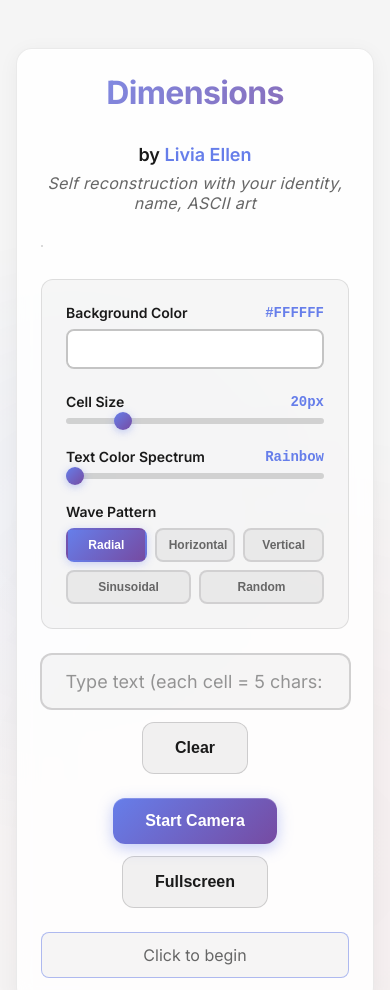
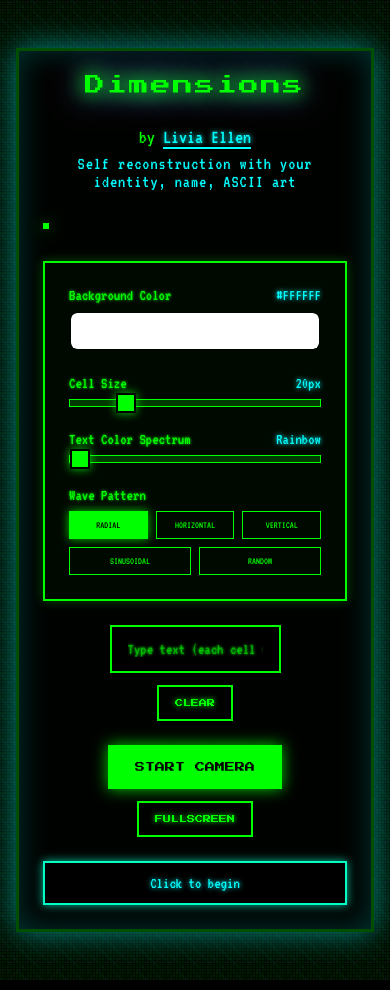
Before and after one commit to liviaellen/Dimensions-ASCII-art, a website built with Vite: page index.html in a window 390 px wide. Shown: the top 990 px of the page. Built offline with nearby package versions, Linux system fonts and the light colour scheme.

Commit message:
Transform to Y2K retro web style
- Changed color scheme from purple to lime green, cyan, and magenta
- Added pixelated fonts (Press Start 2P and VT323)
- Replaced smooth gradients with Y2K grid background pattern
- Updated all UI elements to match retro aesthetic:
  - Sharp borders instead of rounded
  - Glowing neon text effects
  - Matrix-style green terminal look
  - Retro button styling with uppercase text
- Added animated grid background with multiple layers
- Updated responsive design for pixelated fonts

```diff
--- a/index.html
+++ b/index.html
@@ -9,7 +9,7 @@
   <title>Dimensions - Live Cell Visualization</title>
   <link rel="preconnect" href="https://fonts.googleapis.com">
   <link rel="preconnect" href="https://fonts.gstatic.com" crossorigin>
-  <link href="https://fonts.googleapis.com/css2?family=Inter:wght@300;400;600;700&display=swap" rel="stylesheet">
+  <link href="https://fonts.googleapis.com/css2?family=Press+Start+2P&family=VT323&display=swap" rel="stylesheet">
 </head>
 
 <body>
--- a/style.css
+++ b/style.css
@@ -1,14 +1,14 @@
 :root {
-  --primary-gradient: linear-gradient(135deg, #667eea 0%, #764ba2 100%);
-  --secondary-gradient: linear-gradient(135deg, #f093fb 0%, #f5576c 100%);
-  --accent-gradient: linear-gradient(135deg, #4facfe 0%, #00f2fe 100%);
-  --success-gradient: linear-gradient(135deg, #43e97b 0%, #38f9d7 100%);
-  --bg-light: #f5f5f5;
-  --bg-card: rgba(0, 0, 0, 0.02);
-  --text-primary: #1a1a1a;
-  --text-secondary: #666666;
-  --glass-bg: rgba(255, 255, 255, 0.85);
-  --glass-border: rgba(0, 0, 0, 0.08);
+  --primary-gradient: linear-gradient(135deg, #00ff00 0%, #00ffff 100%);
+  --secondary-gradient: linear-gradient(135deg, #ff00ff 0%, #ffff00 100%);
+  --accent-gradient: linear-gradient(135deg, #00ffff 0%, #ff00ff 100%);
+  --success-gradient: linear-gradient(135deg, #00ff00 0%, #00ff00 100%);
+  --bg-light: #000000;
+  --bg-card: rgba(0, 255, 0, 0.05);
+  --text-primary: #00ff00;
+  --text-secondary: #00ffff;
+  --glass-bg: rgba(0, 0, 0, 0.85);
+  --glass-border: rgba(0, 255, 0, 0.3);
 }
 
 * {
@@ -23,7 +23,7 @@ html {
 }
 
 body {
-  font-family: 'Inter', -apple-system, BlinkMacSystemFont, 'Segoe UI', sans-serif;
+  font-family: 'VT323', monospace;
   background: var(--bg-light);
   color: var(--text-primary);
   min-height: 100vh;
@@ -43,24 +43,22 @@ body::before {
   left: 0;
   right: 0;
   bottom: 0;
-  background:
-    radial-gradient(circle at 20% 50%, rgba(102, 126, 234, 0.05) 0%, transparent 50%),
-    radial-gradient(circle at 80% 80%, rgba(245, 87, 108, 0.05) 0%, transparent 50%);
-  animation: bgShift 20s ease-in-out infinite;
+  background-image:
+    repeating-linear-gradient(0deg, rgba(0, 255, 0, 0.1) 0px, transparent 1px, transparent 2px, rgba(0, 255, 0, 0.1) 3px),
+    repeating-linear-gradient(90deg, rgba(0, 255, 0, 0.1) 0px, transparent 1px, transparent 2px, rgba(0, 255, 0, 0.1) 3px),
+    repeating-linear-gradient(45deg, rgba(0, 255, 255, 0.05) 0px, transparent 1px, transparent 10px, rgba(0, 255, 255, 0.05) 11px),
+    repeating-linear-gradient(-45deg, rgba(255, 0, 255, 0.05) 0px, transparent 1px, transparent 10px, rgba(255, 0, 255, 0.05) 11px);
+  background-size: 20px 20px, 20px 20px, 40px 40px, 40px 40px;
+  animation: bgShift 20s linear infinite;
   pointer-events: none;
 }
 
 @keyframes bgShift {
-
-  0%,
+  0% {
+    background-position: 0 0, 0 0, 0 0, 0 0;
+  }
   100% {
-    opacity: 1;
-    transform: scale(1);
-  }
-
-  50% {
-    opacity: 0.8;
-    transform: scale(1.1);
+    background-position: 20px 20px, 20px 20px, 40px 40px, -40px -40px;
   }
 }
 
@@ -75,13 +73,26 @@ body::before {
 .container {
   background: var(--glass-bg);
   backdrop-filter: blur(10px);
-  border-radius: 16px;
-  border: 1px solid var(--glass-border);
+  border-radius: 0;
+  border: 3px solid var(--glass-border);
   padding: 2.5rem;
   box-shadow:
-    0 4px 20px rgba(0, 0, 0, 0.05),
-    inset 0 1px 0 rgba(255, 255, 255, 0.5);
-  animation: fadeIn 0.6s ease-out;
+    0 0 20px rgba(0, 255, 0, 0.3),
+    inset 0 0 20px rgba(0, 255, 0, 0.1);
+  animation: fadeIn 0.6s ease-out, borderGlow 2s ease-in-out infinite;
+}
+
+@keyframes borderGlow {
+  0%, 100% {
+    box-shadow:
+      0 0 20px rgba(0, 255, 0, 0.3),
+      inset 0 0 20px rgba(0, 255, 0, 0.1);
+  }
+  50% {
+    box-shadow:
+      0 0 30px rgba(0, 255, 255, 0.5),
+      inset 0 0 30px rgba(0, 255, 255, 0.2);
+  }
 }
 
 @keyframes fadeIn {
@@ -97,27 +108,35 @@ body::before {
 }
 
 .title {
-  font-size: 3rem;
-  font-weight: 700;
+  font-family: 'Press Start 2P', monospace;
+  font-size: 2rem;
+  font-weight: 400;
   text-align: center;
   margin-bottom: 2rem;
-  background: var(--primary-gradient);
-  -webkit-background-clip: text;
-  -webkit-text-fill-color: transparent;
-  background-clip: text;
-  letter-spacing: -0.02em;
-  animation: titlePulse 3s ease-in-out infinite;
+  color: #00ff00;
+  text-shadow:
+    0 0 10px #00ff00,
+    0 0 20px #00ff00,
+    0 0 30px #00ffff,
+    2px 2px 0px #000000;
+  letter-spacing: 0.1em;
+  animation: titlePulse 1.5s ease-in-out infinite;
 }
 
 @keyframes titlePulse {
-
-  0%,
-  100% {
-    opacity: 1;
+  0%, 100% {
+    text-shadow:
+      0 0 10px #00ff00,
+      0 0 20px #00ff00,
+      0 0 30px #00ffff,
+      2px 2px 0px #000000;
   }
-
   50% {
-    opacity: 0.8;
+    text-shadow:
+      0 0 20px #00ff00,
+      0 0 30px #00ffff,
+      0 0 40px #ff00ff,
+      2px 2px 0px #000000;
   }
 }
 
@@ -127,30 +146,32 @@ body::before {
 }
 
 .byline {
-  font-size: 1.125rem;
-  font-weight: 600;
+  font-size: 1.25rem;
+  font-weight: 400;
   color: var(--text-primary);
   margin-bottom: 0.5rem;
 }
 
 .byline a {
-  color: #667eea;
+  color: #00ffff;
   text-decoration: none;
   transition: all 0.3s ease;
-  border-bottom: 2px solid transparent;
+  border-bottom: 2px solid #00ffff;
+  text-shadow: 0 0 5px #00ffff;
 }
 
 .byline a:hover {
-  color: #764ba2;
-  border-bottom-color: #764ba2;
+  color: #ff00ff;
+  border-bottom-color: #ff00ff;
+  text-shadow: 0 0 10px #ff00ff;
 }
 
 .description {
-  font-size: 1rem;
+  font-size: 1.125rem;
   font-weight: 400;
   color: var(--text-secondary);
-  font-style: italic;
-  letter-spacing: 0.02em;
+  font-style: normal;
+  letter-spacing: 0.05em;
 }
 
 .main-content {
@@ -167,31 +188,33 @@ body::before {
   grid-template-columns: auto 1fr;
   grid-template-rows: auto 1fr;
   gap: 0;
-  background: #ffffff;
-  border-radius: 12px;
+  background: #000000;
+  border-radius: 0;
   overflow: hidden;
+  border: 2px solid #00ff00;
   box-shadow:
-    0 2px 10px rgba(0, 0, 0, 0.08),
-    inset 0 0 0 1px rgba(0, 0, 0, 0.1);
+    0 0 15px rgba(0, 255, 0, 0.5),
+    inset 0 0 15px rgba(0, 255, 0, 0.1);
 }
 
 .column-headers {
   grid-column: 2;
   grid-row: 1;
   display: flex;
-  background: linear-gradient(135deg, #f8f9fa 0%, #e9ecef 100%);
-  border-bottom: 2px solid rgba(0, 0, 0, 0.1);
+  background: #001100;
+  border-bottom: 2px solid #00ff00;
 }
 
 .column-header {
   min-width: 20px;
   padding: 8px 4px;
   text-align: center;
-  font-size: 11px;
-  font-weight: 600;
-  color: #495057;
-  border-right: 1px solid rgba(0, 0, 0, 0.08);
+  font-size: 12px;
+  font-weight: 400;
+  color: #00ff00;
+  border-right: 1px solid rgba(0, 255, 0, 0.3);
   letter-spacing: 0.5px;
+  text-shadow: 0 0 3px #00ff00;
 }
 
 
@@ -207,8 +230,8 @@ body::before {
   grid-row: 2;
   display: flex;
   flex-direction: column;
-  background: linear-gradient(135deg, #f8f9fa 0%, #e9ecef 100%);
-  border-right: 2px solid rgba(0, 0, 0, 0.1);
+  background: #001100;
+  border-right: 2px solid #00ff00;
 }
 
 .row-header {
@@ -218,10 +241,11 @@ body::before {
   display: flex;
   align-items: center;
   justify-content: center;
-  font-size: 11px;
-  font-weight: 600;
-  color: #495057;
-  border-bottom: 1px solid rgba(0, 0, 0, 0.08);
+  font-size: 12px;
+  font-weight: 400;
+  color: #00ff00;
+  border-bottom: 1px solid rgba(0, 255, 0, 0.3);
+  text-shadow: 0 0 3px #00ff00;
 }
 
 .video-container {
@@ -303,9 +327,10 @@ body::before {
   gap: 1.5rem;
   width: 100%;
   padding: 1.5rem;
-  background: rgba(0, 0, 0, 0.03);
-  border: 1px solid rgba(0, 0, 0, 0.1);
-  border-radius: 12px;
+  background: rgba(0, 17, 0, 0.5);
+  border: 2px solid #00ff00;
+  border-radius: 0;
+  box-shadow: 0 0 10px rgba(0, 255, 0, 0.3);
 }
 
 .slider-group {
@@ -318,56 +343,62 @@ body::before {
   display: flex;
   justify-content: space-between;
   align-items: center;
-  font-size: 0.875rem;
-  font-weight: 600;
-  color: #1a1a1a;
+  font-size: 1rem;
+  font-weight: 400;
+  color: #00ff00;
+  text-shadow: 0 0 3px #00ff00;
 }
 
 .slider-value {
-  color: #667eea;
-  font-family: 'Courier New', monospace;
-  font-weight: 600;
+  color: #00ffff;
+  font-family: 'VT323', monospace;
+  font-weight: 400;
+  text-shadow: 0 0 5px #00ffff;
 }
 
 .slider {
   width: 100%;
-  height: 6px;
-  border-radius: 3px;
-  background: rgba(0, 0, 0, 0.15);
+  height: 8px;
+  border-radius: 0;
+  background: rgba(0, 255, 0, 0.2);
   outline: none;
   -webkit-appearance: none;
   appearance: none;
+  border: 1px solid #00ff00;
 }
 
 .slider::-webkit-slider-thumb {
   -webkit-appearance: none;
   appearance: none;
-  width: 18px;
-  height: 18px;
-  border-radius: 50%;
-  background: linear-gradient(135deg, #667eea 0%, #764ba2 100%);
+  width: 20px;
+  height: 20px;
+  border-radius: 0;
+  background: #00ff00;
   cursor: pointer;
-  box-shadow: 0 2px 8px rgba(102, 126, 234, 0.4);
-  transition: transform 0.2s ease;
+  box-shadow: 0 0 10px rgba(0, 255, 0, 0.8);
+  transition: all 0.2s ease;
+  border: 2px solid #000000;
 }
 
 .slider::-webkit-slider-thumb:hover {
-  transform: scale(1.2);
+  background: #00ffff;
+  box-shadow: 0 0 15px rgba(0, 255, 255, 1);
 }
 
 .slider::-moz-range-thumb {
-  width: 18px;
-  height: 18px;
-  border-radius: 50%;
-  background: linear-gradient(135deg, #667eea 0%, #764ba2 100%);
+  width: 20px;
+  height: 20px;
+  border-radius: 0;
+  background: #00ff00;
   cursor: pointer;
-  border: none;
-  box-shadow: 0 2px 8px rgba(102, 126, 234, 0.4);
-  transition: transform 0.2s ease;
+  border: 2px solid #000000;
+  box-shadow: 0 0 10px rgba(0, 255, 0, 0.8);
+  transition: all 0.2s ease;
 }
 
 .slider::-moz-range-thumb:hover {
-  transform: scale(1.2);
+  background: #00ffff;
+  box-shadow: 0 0 15px rgba(0, 255, 255, 1);
 }
 
 .color-picker {
@@ -408,30 +439,32 @@ body::before {
 
 .wave-btn {
   flex: 1;
-  min-width: 80px;
-  padding: 0.5rem 0.75rem;
-  font-size: 0.75rem;
-  font-weight: 600;
-  color: #666;
-  background: rgba(0, 0, 0, 0.05);
-  border: 2px solid rgba(0, 0, 0, 0.1);
-  border-radius: 8px;
+  min-width: 60px;
+  padding: 0.5rem 0.5rem;
+  font-size: 0.625rem;
+  font-weight: 400;
+  color: #00ff00;
+  background: transparent;
+  border: 1px solid #00ff00;
+  border-radius: 0;
   cursor: pointer;
   transition: all 0.2s ease;
   white-space: nowrap;
+  text-transform: uppercase;
+  font-family: 'VT323', monospace;
 }
 
 .wave-btn:hover {
-  background: rgba(0, 0, 0, 0.08);
-  border-color: rgba(102, 126, 234, 0.4);
-  transform: translateY(-1px);
+  background: rgba(0, 255, 0, 0.1);
+  border-color: #00ffff;
+  box-shadow: 0 0 5px rgba(0, 255, 255, 0.5);
 }
 
 .wave-btn.active {
-  color: white;
-  background: var(--primary-gradient);
-  border-color: transparent;
-  box-shadow: 0 2px 8px rgba(102, 126, 234, 0.3);
+  color: #000000;
+  background: #00ff00;
+  border-color: #00ff00;
+  box-shadow: 0 0 10px rgba(0, 255, 0, 0.8);
 }
 
 .input-group {
@@ -451,61 +484,69 @@ body::before {
 
 .text-input {
   flex: 1;
-  padding: 1rem 1.5rem;
-  font-size: 1.125rem;
-  font-family: 'Inter', sans-serif;
-  color: #1a1a1a;
-  background: rgba(0, 0, 0, 0.03);
-  border: 2px solid rgba(0, 0, 0, 0.15);
-  border-radius: 12px;
+  padding: 0.875rem 1rem;
+  font-size: 1rem;
+  font-family: 'VT323', monospace;
+  color: #00ff00;
+  background: rgba(0, 0, 0, 0.8);
+  border: 2px solid #00ff00;
+  border-radius: 0;
   outline: none;
-  transition: all 0.3s ease;
+  transition: all 0.2s ease;
+  text-shadow: 0 0 3px #00ff00;
 }
 
 .text-input::placeholder {
-  color: rgba(0, 0, 0, 0.4);
+  color: rgba(0, 255, 0, 0.5);
 }
 
 .text-input:focus {
-  background: rgba(0, 0, 0, 0.05);
-  border-color: rgba(102, 126, 234, 0.6);
-  box-shadow: 0 0 0 4px rgba(102, 126, 234, 0.1);
+  background: rgba(0, 17, 0, 0.9);
+  border-color: #00ffff;
+  box-shadow: 0 0 10px rgba(0, 255, 255, 0.5);
+  text-shadow: 0 0 5px #00ff00;
 }
 
 .btn-secondary {
-  padding: 1rem 2rem;
-  font-size: 1rem;
-  font-weight: 600;
-  color: #1a1a1a;
-  background: rgba(0, 0, 0, 0.05);
-  border: 1px solid rgba(0, 0, 0, 0.15);
-  border-radius: 12px;
+  font-family: 'Press Start 2P', monospace;
+  padding: 0.875rem 1.5rem;
+  font-size: 0.625rem;
+  font-weight: 400;
+  color: #00ff00;
+  background: transparent;
+  border: 2px solid #00ff00;
+  border-radius: 0;
   cursor: pointer;
-  transition: all 0.3s ease;
+  transition: all 0.2s ease;
   white-space: nowrap;
+  text-transform: uppercase;
+  text-shadow: 0 0 5px #00ff00;
 }
 
 .btn-secondary:hover {
-  background: rgba(0, 0, 0, 0.1);
-  border-color: rgba(0, 0, 0, 0.25);
-  transform: translateY(-1px);
+  background: #00ff00;
+  color: #000000;
+  text-shadow: none;
+  box-shadow: 0 0 15px rgba(0, 255, 0, 0.8);
 }
 
 .btn-primary {
-  padding: 1rem 3rem;
-  font-size: 1.125rem;
-  font-weight: 600;
-  color: white;
-  background: var(--primary-gradient);
-  border: none;
-  border-radius: 12px;
+  font-family: 'Press Start 2P', monospace;
+  padding: 1rem 2rem;
+  font-size: 0.75rem;
+  font-weight: 400;
+  color: #000000;
+  background: #00ff00;
+  border: 3px solid #00ff00;
+  border-radius: 0;
   cursor: pointer;
-  transition: all 0.3s ease;
+  transition: all 0.2s ease;
   box-shadow:
-    0 4px 15px rgba(102, 126, 234, 0.4),
-    inset 0 1px 0 rgba(255, 255, 255, 0.2);
+    0 0 15px rgba(0, 255, 0, 0.8),
+    inset 0 0 10px rgba(0, 255, 0, 0.3);
   position: relative;
   overflow: hidden;
+  text-transform: uppercase;
 }
 
 .btn-primary::before {
@@ -524,14 +565,15 @@ body::before {
 }
 
 .btn-primary:hover {
-  transform: translateY(-2px);
+  background: #00ffff;
+  border-color: #00ffff;
   box-shadow:
-    0 6px 20px rgba(102, 126, 234, 0.6),
-    inset 0 1px 0 rgba(255, 255, 255, 0.2);
+    0 0 25px rgba(0, 255, 255, 1),
+    inset 0 0 15px rgba(0, 255, 255, 0.5);
 }
 
 .btn-primary:active {
-  transform: translateY(0);
+  transform: scale(0.95);
 }
 
 .btn-primary:disabled {
@@ -545,35 +587,37 @@ body::before {
   color: var(--text-secondary);
   text-align: center;
   padding: 0.75rem 1.5rem;
-  background: rgba(0, 0, 0, 0.03);
-  border-radius: 8px;
-  border: 1px solid rgba(0, 0, 0, 0.1);
+  background: rgba(0, 0, 0, 0.8);
+  border-radius: 0;
+  border: 2px solid #00ff00;
   min-width: 200px;
-  animation: statusPulse 2s ease-in-out infinite;
+  animation: statusPulse 1.5s ease-in-out infinite;
+  text-shadow: 0 0 5px currentColor;
 }
 
 @keyframes statusPulse {
-
-  0%,
-  100% {
-    border-color: rgba(0, 0, 0, 0.1);
+  0%, 100% {
+    border-color: #00ff00;
+    box-shadow: 0 0 5px rgba(0, 255, 0, 0.5);
   }
-
   50% {
-    border-color: rgba(102, 126, 234, 0.5);
+    border-color: #00ffff;
+    box-shadow: 0 0 10px rgba(0, 255, 255, 0.8);
   }
 }
 
 .status.active {
-  color: #43e97b;
-  border-color: rgba(67, 233, 123, 0.5);
-  background: rgba(67, 233, 123, 0.1);
+  color: #00ff00;
+  border-color: #00ff00;
+  background: rgba(0, 17, 0, 0.8);
+  box-shadow: 0 0 15px rgba(0, 255, 0, 0.5);
 }
 
 .status.error {
-  color: #f5576c;
-  border-color: rgba(245, 87, 108, 0.5);
-  background: rgba(245, 87, 108, 0.1);
+  color: #ff00ff;
+  border-color: #ff00ff;
+  background: rgba(17, 0, 17, 0.8);
+  box-shadow: 0 0 15px rgba(255, 0, 255, 0.5);
 }
 
 /* Responsive Design */
@@ -608,12 +652,17 @@ body::before {
   }
 
   .title {
-    font-size: 2rem;
+    font-size: 1.25rem;
   }
 
   .btn-primary {
-    padding: 0.875rem 2rem;
-    font-size: 1rem;
+    padding: 0.875rem 1.5rem;
+    font-size: 0.625rem;
+  }
+
+  .btn-secondary {
+    padding: 0.75rem 1rem;
+    font-size: 0.5rem;
   }
 
   .input-group,
```
